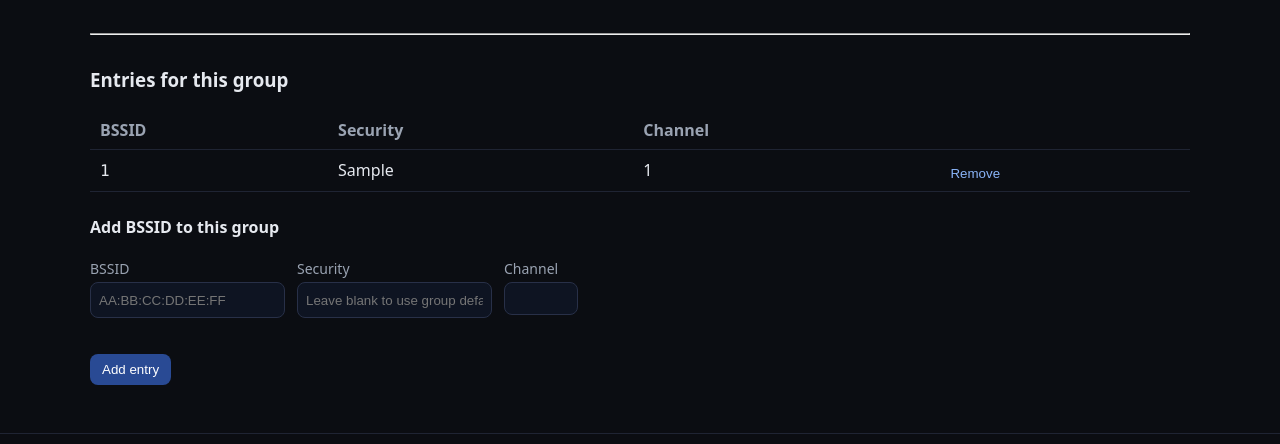
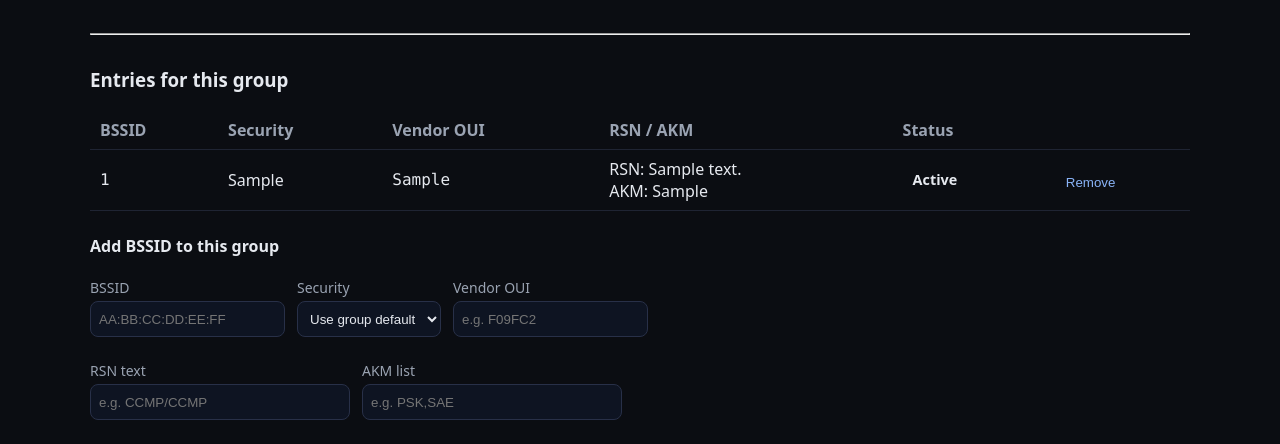
Before and after one commit to ErinFlyingSkyRocket/APSentinel, a Django app: page /ui/whitelist/1/edit in a window 1280 px wide. Shown: the part 618-1062 px from the top of the page. Run offline with Django 5.2, Linux system fonts and the light colour scheme; tables that the repository leaves empty hold one stand-in row (values such as "Sample post").

Commit message:
channel band not anomaly (as they can auto)

```diff
--- a/Django/evidence/views.py
+++ b/Django/evidence/views.py
@@ -92,26 +92,39 @@ def whitelist_edit(request, pk):
     group = get_object_or_404(AccessPointWhitelistGroup, pk=pk)
 
     if request.method == "POST":
+        # --- update group fields ---
         group.name = request.POST.get("name", group.name)
         group.ssid = request.POST.get("ssid", group.ssid)
         group.location = request.POST.get("location", group.location)
-        group.default_security = request.POST.get("default_security", group.default_security)
-        # keep strict
+        group.default_security = request.POST.get(
+            "default_security", group.default_security
+        )
         group.strict = request.POST.get("strict") == "on"
-        # toggle active from checkbox
         group.is_active = "is_active" in request.POST
         group.updated_at = timezone.now()
         group.save()
 
-        # handle adding new entry under this group
+        # --- handle adding new entry under this group (optional) ---
         new_bssid = request.POST.get("new_bssid", "").strip()
+
         if new_bssid:
+            new_security = request.POST.get("new_security", "").strip()
+            new_channel = request.POST.get("new_channel") or None
+            new_band = request.POST.get("new_band", "").strip() or None
+            new_vendor_oui = request.POST.get("new_vendor_oui", "").strip() or None
+            new_rsn_text = request.POST.get("new_rsn_text", "").strip() or None
+            new_akm_list = request.POST.get("new_akm_list", "").strip() or None
+
             AccessPointWhitelistEntry.objects.create(
                 group=group,
                 bssid=new_bssid,
-                security=request.POST.get("new_security", "").strip() or group.default_security,
-                channel=request.POST.get("new_channel") or None,
-                # entry active by default
+                security=new_security or group.default_security or None,
+                channel=new_channel,
+                band=new_band,
+                vendor_oui=new_vendor_oui,
+                rsn_text=new_rsn_text,
+                akm_list=new_akm_list,
+                # pmf_capable / pmf_required / is_active use model defaults
             )
 
         return redirect("whitelist_edit", pk=group.pk)
--- a/Django/templates/evidence/whitelist_edit.html
+++ b/Django/templates/evidence/whitelist_edit.html
@@ -38,10 +38,10 @@
       </div>
       <div>
         <label style="display:flex; align-items:center; gap:6px;">
-            <input type="checkbox" name="is_active" {% if group.is_active %}checked{% endif %}>
-            Active (this whitelist group is currently {% if group.is_active %}enabled{% else %}disabled{% endif %})
+          <input type="checkbox" name="is_active" {% if group.is_active %}checked{% endif %}>
+          Active (this whitelist group is currently {% if group.is_active %}enabled{% else %}disabled{% endif %})
         </label>
-        </div>
+      </div>
       <div>
         <button type="submit">Save Group</button>
         <a href="{% url 'whitelist_list' %}">Back</a>
@@ -58,7 +58,9 @@
         <tr>
           <th>BSSID</th>
           <th>Security</th>
-          <th>Channel</th>
+          <th>Vendor&nbsp;OUI</th>
+          <th>RSN / AKM</th>
+          <th>Status</th>
           <th></th>
         </tr>
       </thead>
@@ -67,7 +69,25 @@
           <tr>
             <td class="mono">{{ e.bssid|default:"ANY" }}</td>
             <td>{{ e.security|default:"—" }}</td>
-            <td>{{ e.channel|default:"—" }}</td>
+            <td class="mono">{{ e.vendor_oui|default:"—" }}</td>
+            <td>
+              {% if e.rsn_text %}
+                <div class="mono">RSN: {{ e.rsn_text }}</div>
+              {% endif %}
+              {% if e.akm_list %}
+                <div class="mono">AKM: {{ e.akm_list }}</div>
+              {% endif %}
+              {% if not e.rsn_text and not e.akm_list %}
+                —
+              {% endif %}
+            </td>
+            <td>
+              {% if e.is_active %}
+                <span class="badge badge-ok">Active</span>
+              {% else %}
+                <span class="badge badge-muted">Disabled</span>
+              {% endif %}
+            </td>
             <td>
               <form method="post" action="{% url 'whitelist_entry_delete' e.id %}">
                 {% csrf_token %}
@@ -85,20 +105,41 @@
   <h4 style="margin-top:1.5rem;">Add BSSID to this group</h4>
   <form method="post" action="">
     {% csrf_token %}
-    <div style="display:flex; gap:0.75rem; flex-wrap:wrap;">
+    <div style="display:flex; gap:0.75rem; flex-wrap:wrap; margin-bottom:0.75rem;">
       <div>
         <label>BSSID</label>
         <input type="text" name="new_bssid" placeholder="AA:BB:CC:DD:EE:FF">
       </div>
       <div>
         <label>Security</label>
-        <input type="text" name="new_security" placeholder="Leave blank to use group default">
+        <select name="new_security">
+          <option value="">Use group default</option>
+          <option value="OPEN">OPEN</option>
+          <option value="WEP">WEP</option>
+          <option value="WPA-PSK">WPA-PSK</option>
+          <option value="WPA2-PSK">WPA2-PSK</option>
+          <option value="WPA2-EAP">WPA2-EAP</option>
+          <option value="WPA3-SAE">WPA3-SAE</option>
+          <option value="WPA3-EAP">WPA3-EAP</option>
+        </select>
       </div>
       <div>
-        <label>Channel</label>
-        <input type="number" name="new_channel" min="1" max="196">
+        <label>Vendor OUI</label>
+        <input type="text" name="new_vendor_oui" placeholder="e.g. F09FC2">
       </div>
     </div>
+
+    <div style="display:flex; gap:0.75rem; flex-wrap:wrap; margin-bottom:0.75rem;">
+      <div style="min-width:260px;">
+        <label>RSN text</label>
+        <input type="text" name="new_rsn_text" placeholder="e.g. CCMP/CCMP">
+      </div>
+      <div style="min-width:260px;">
+        <label>AKM list</label>
+        <input type="text" name="new_akm_list" placeholder="e.g. PSK,SAE">
+      </div>
+    </div>
+
     <div style="margin-top:1rem;">
       <button type="submit">Add entry</button>
     </div>
```
Also changed, not shown: Django/apsentinel/views.py (+43 -47 lines), Django/devices/migrations/0001_initial.py, Django/evidence/migrations/0001_initial.py, Django/evidence/migrations/0002_accesspointobservation_chain_hash_and_more.py (deleted), Django/evidence/migrations/0003_alter_accesspointobservation_match_status_and_more.py (deleted).
